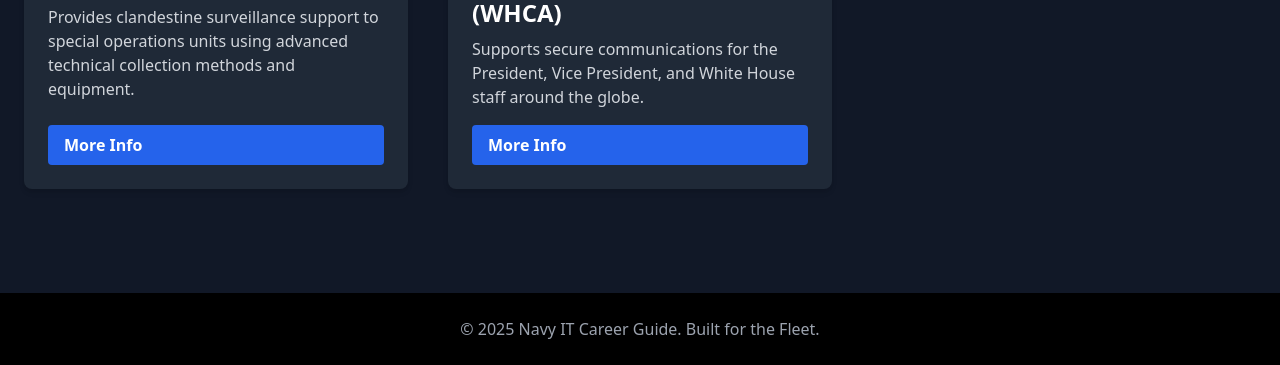
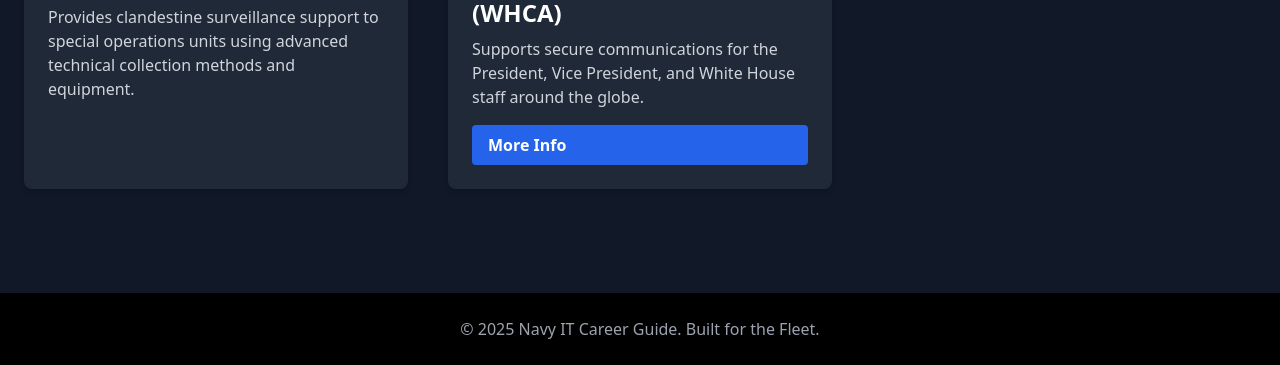
Before and after one commit to adrian-dean/NavyITCareerGuide, a plain HTML site: page programs.html in a window 1280 px wide. Shown: the part 1571-1936 px from the top of the page. Drawn offline with nearby package versions, Linux system fonts and the light colour scheme.

Commit message:
Update programs.html

```diff
--- a/programs.html
+++ b/programs.html
@@ -38,7 +38,7 @@
         <div class="p-6 flex-1 flex flex-col">
           <h3 class="text-2xl font-semibold mb-2">Joint Communications Unit (JCU)</h3>
           <p class="text-gray-300 mb-4">Provides tactical communications support to special operations forces worldwide. Operates in joint environments under time-sensitive conditions.</p>
-          <a href="#" class="mt-auto inline-block bg-blue-600 hover:bg-blue-700 text-white font-bold py-2 px-4 rounded">More Info</a>
+          <a href="https://www.jcu.mil/" class="mt-auto inline-block bg-blue-600 hover:bg-blue-700 text-white font-bold py-2 px-4 rounded">More Info</a>
         </div>
       </div>
 
@@ -47,7 +47,7 @@
         <div class="p-6 flex-1 flex flex-col">
           <h3 class="text-2xl font-semibold mb-2">Joint Cyber Operations Group (JCOG)</h3>
           <p class="text-gray-300 mb-4">Performs joint cyber operations in partnership with U.S. Cyber Command and allied cyber defense agencies.</p>
-          <a href="#" class="mt-auto inline-block bg-blue-600 hover:bg-blue-700 text-white font-bold py-2 px-4 rounded">More Info</a>
+          <a href="https://www.cybercom.mil/" class="mt-auto inline-block bg-blue-600 hover:bg-blue-700 text-white font-bold py-2 px-4 rounded">More Info</a>
         </div>
       </div>
 
@@ -56,7 +56,7 @@
         <div class="p-6 flex-1 flex flex-col">
           <h3 class="text-2xl font-semibold mb-2">JSOC Intelligence Brigade (JIB)</h3>
           <p class="text-gray-300 mb-4">Supports Joint Special Operations Command with intelligence preparation, exploitation, and targeting for elite missions.</p>
-          <a href="#" class="mt-auto inline-block bg-blue-600 hover:bg-blue-700 text-white font-bold py-2 px-4 rounded">More Info</a>
+          <a href="https://home.army.mil/bragg/units-tenants/jsoc-intelligence-brigade" class="mt-auto inline-block bg-blue-600 hover:bg-blue-700 text-white font-bold py-2 px-4 rounded">More Info</a>
         </div>
       </div>
 
@@ -65,7 +65,7 @@
         <div class="p-6 flex-1 flex flex-col">
           <h3 class="text-2xl font-semibold mb-2">Navy Expeditionary Intelligence Command (NEIC)</h3>
           <p class="text-gray-300 mb-4">Conducts expeditionary ISR operations to support Naval and Joint Force missions, including tactical exploitation and human intelligence.</p>
-          <a href="#" class="mt-auto inline-block bg-blue-600 hover:bg-blue-700 text-white font-bold py-2 px-4 rounded">More Info</a>
+          <a href="https://www.necc.usff.navy.mil/neic/" class="mt-auto inline-block bg-blue-600 hover:bg-blue-700 text-white font-bold py-2 px-4 rounded">More Info</a>
         </div>
       </div>
 
@@ -74,7 +74,7 @@
         <div class="p-6 flex-1 flex flex-col">
           <h3 class="text-2xl font-semibold mb-2">Naval Special Warfare Development Group (NSWDG)</h3>
           <p class="text-gray-300 mb-4">Supports SEAL Team 6 with communications, intel, and mission planning for the most classified and sensitive operations.</p>
-          <a href="#" class="mt-auto inline-block bg-blue-600 hover:bg-blue-700 text-white font-bold py-2 px-4 rounded">More Info</a>
+          <a href="https://www.nsw.navy.mil/" class="mt-auto inline-block bg-blue-600 hover:bg-blue-700 text-white font-bold py-2 px-4 rounded">More Info</a>
         </div>
       </div>
 
@@ -83,7 +83,7 @@
         <div class="p-6 flex-1 flex flex-col">
           <h3 class="text-2xl font-semibold mb-2">Tactical Information Operations</h3>
           <p class="text-gray-300 mb-4">Plans and executes influence operations to support combatant commanders’ psychological and information warfare objectives.</p>
-          <a href="#" class="mt-auto inline-block bg-blue-600 hover:bg-blue-700 text-white font-bold py-2 px-4 rounded">More Info</a>
+          <a href="https://intelshare.intelink.gov/sites/tio/_layouts/15/start.aspx#/SitePages/Home.aspx" class="mt-auto inline-block bg-blue-600 hover:bg-blue-700 text-white font-bold py-2 px-4 rounded">More Info</a>
         </div>
       </div>
 
@@ -92,7 +92,6 @@
         <div class="p-6 flex-1 flex flex-col">
           <h3 class="text-2xl font-semibold mb-2">Technical Surveillance Operator</h3>
           <p class="text-gray-300 mb-4">Provides clandestine surveillance support to special operations units using advanced technical collection methods and equipment.</p>
-          <a href="#" class="mt-auto inline-block bg-blue-600 hover:bg-blue-700 text-white font-bold py-2 px-4 rounded">More Info</a>
         </div>
       </div>
 
@@ -101,7 +100,7 @@
         <div class="p-6 flex-1 flex flex-col">
           <h3 class="text-2xl font-semibold mb-2">White House Communications Agency (WHCA)</h3>
           <p class="text-gray-300 mb-4">Supports secure communications for the President, Vice President, and White House staff around the globe.</p>
-          <a href="#" class="mt-auto inline-block bg-blue-600 hover:bg-blue-700 text-white font-bold py-2 px-4 rounded">More Info</a>
+          <a href="https://osd.wps.recruit.mil/whca/" class="mt-auto inline-block bg-blue-600 hover:bg-blue-700 text-white font-bold py-2 px-4 rounded">More Info</a>
         </div>
       </div>
 
```
